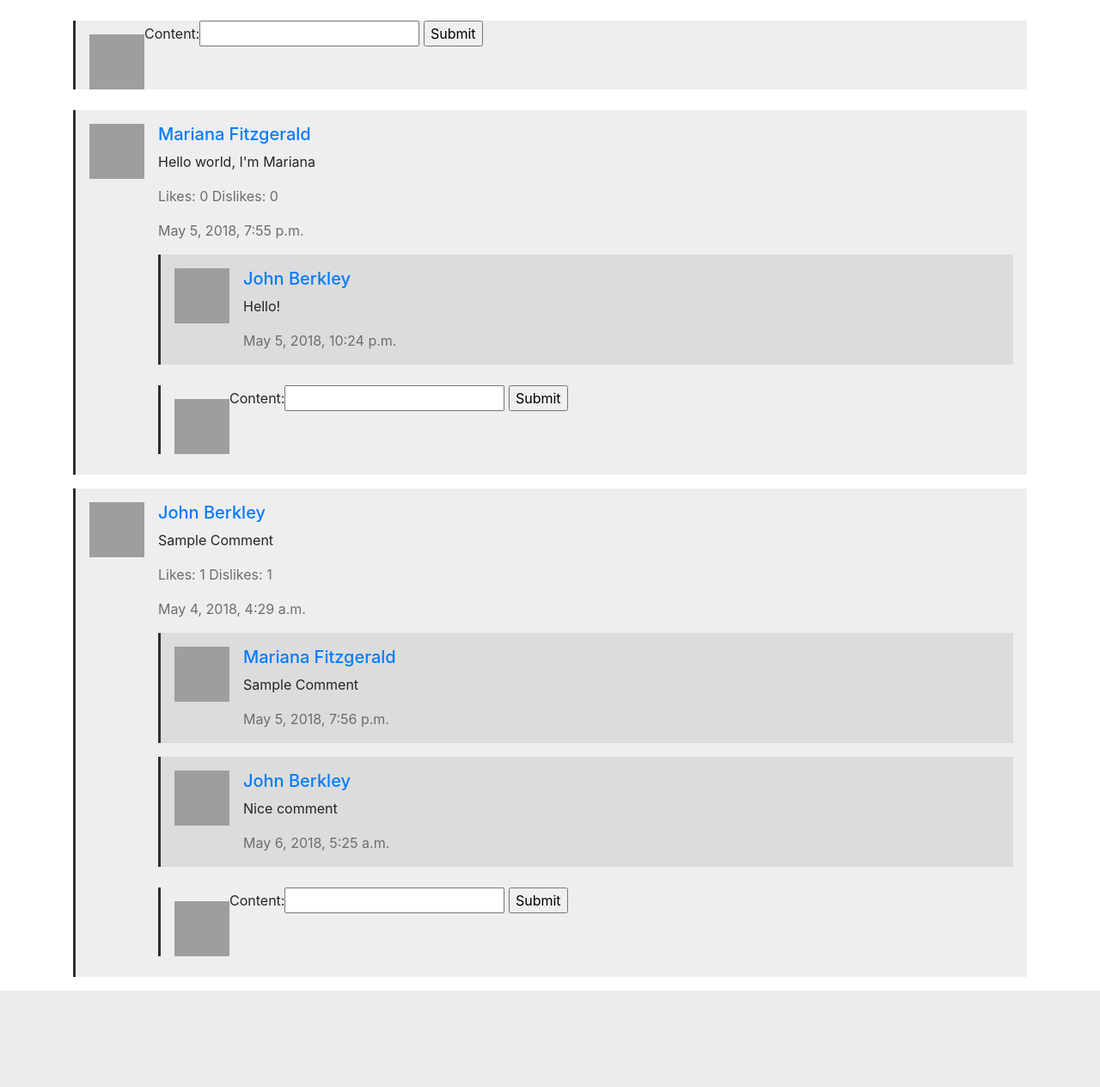
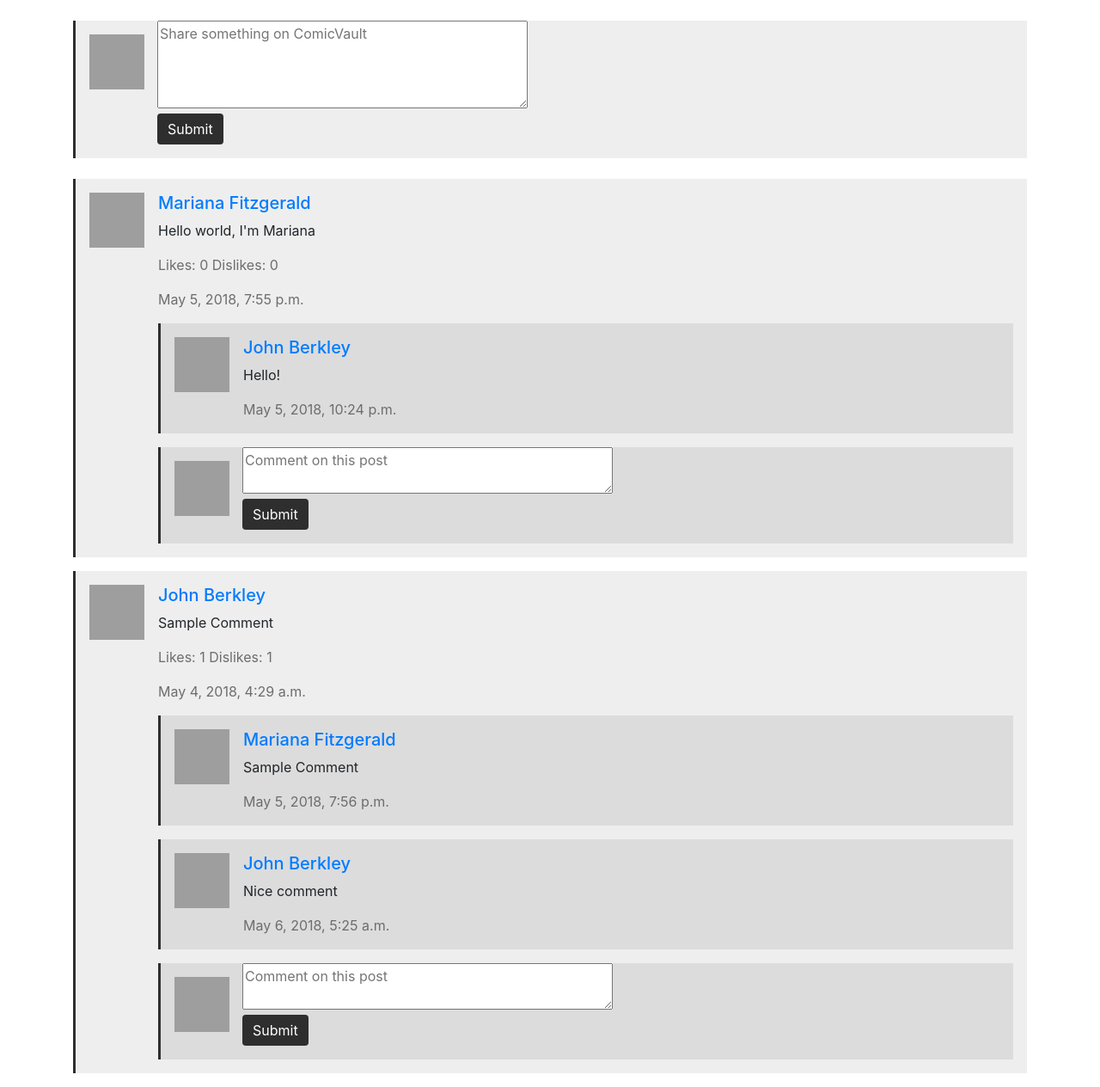
Before and after one commit to DigiTech-LLC/Comic-Vault, a Django app: page /timeline/ in a window 1280 px wide. Shown: the part 56-1320 px from the top of the page at 86% size. Before the commit the page ends 1208 px from the top, so only its background shows below. Run offline with Django 3.2, Linux system fonts and the light colour scheme; a user stored in the database is signed in; data comes from the database, SQL or seed files in the repository; some libraries are stand-ins or nearby versions; grey boxes are pictures that could not be loaded.

Commit message:
Fixed timeline form styling

```diff
--- a/ComicVault/settings.py
+++ b/ComicVault/settings.py
@@ -32,6 +32,7 @@ ALLOWED_HOSTS = ['*']
 # Application definition
 
 INSTALLED_APPS = [
+    'bootstrapform',
     'Vault.apps.VaultConfig',
     'django.contrib.admin',
     'django.contrib.auth',
--- a/Vault/forms.py
+++ b/Vault/forms.py
@@ -15,7 +15,7 @@ class SignUpForm(UserCreationForm):
 
 
 class TimelinePostForm(forms.ModelForm):
-    content = forms.Textarea()
+    content = forms.CharField(widget=forms.Textarea(attrs={'placeholder': 'Share something on ComicVault', 'rows': '4'}), label='')
 
     class Meta:
         model = TimelinePost
@@ -23,7 +23,7 @@ class TimelinePostForm(forms.ModelForm):
 
 
 class TimelineCommentForm(forms.ModelForm):
-    content = forms.Textarea()
+    content = forms.CharField(widget=forms.Textarea(attrs={'placeholder': 'Comment on this post', 'rows': '2'}), label='')
 
     class Meta:
         model = TimelineComment
--- a/Vault/templates/Vault/timeline.html
+++ b/Vault/templates/Vault/timeline.html
@@ -30,7 +30,7 @@
         {% endif %}
     </ul>
 </nav>
-
+{% load bootstrap %}
 <div class="container w-80">
     <div class="form-group media my-4" style="border-left: 3px solid #2E2E2E; background-color: #EEE">
         <img class="ml-3 mt-3" src="{{ user.userprofile.profile_picture }}" alt="Profile Picture" height="64px" width="64px">
@@ -38,10 +38,12 @@
             <textarea type="text" rows="4" class="form-control mt-3 mr-3 my-3" id="post_input" placeholder="Share something on ComicVault"></textarea>
             <button type="submit" class="btn btn-primary mb-3" style="background-color: #2E2E2E; border: none;">Post</button>
         </div>-->
-        <form method="post">
+        <form method="post" class="column container-fluid">
             {% csrf_token %}
-            {{ postform }}
-            <input type="submit" value="Submit" name="Post"/>
+            <div class="mr-3">
+                {{ postform | bootstrap }}
+            </div>
+            <input type="submit" value="Submit" name="Post" class="btn btn-primary mb-3" style="background-color: #2E2E2E; border: none;"/>
         </form>
     </div>
     {% if timeline_post_list %}
@@ -76,17 +78,19 @@
                                         {% endif %}
                                     {% endfor %}
                                 {% endif %}
-                                <div class="form-group media my-4" style="border-left: 3px solid #2E2E2E; background-color: #EEE">
+                                <div class="form-group my-3 mr-3 media" style="border-left: 3px solid #2E2E2E; background-color: #dcdcdc">
                                     <img class="ml-3 mt-3" src="{{ user.userprofile.profile_picture }}" alt="Profile Picture" height="64px" width="64px">
                                     <!--<div class="column container-fluid">
                                         <textarea type="text" rows="2" class="form-control mt-3 mr-3 my-3" id="comment_input" placeholder="Comment on this post"></textarea>
                                         <button type="submit" class="btn btn-primary mb-3" style="background-color: #2E2E2E; border: none;">Post</button>
                                     </div>-->
-                                    <form method="post">
+                                    <form method="post" class="column container-fluid">
                                         {% csrf_token %}
-                                        {{ commentform }}
+                                        <div class="mr-3">
+                                            {{ commentform | bootstrap }}
+                                        </div>
                                         <input type="hidden" value="{{ post.id }}" name="timeline_post_id">
-                                        <input type="submit" value="Submit" name="Comment"/>
+                                        <input type="submit" value="Submit" name="Comment" class="btn btn-primary mb-3" style="background-color: #2E2E2E; border: none;"/>
                                     </form>
                                 </div>
                             </ul>
--- a/Vault/views.py
+++ b/Vault/views.py
@@ -63,7 +63,6 @@ def timeline(request):
         follow_id_2_list.append(follow_entity.id_2)
     timeline_post_list = TimelinePost.objects.all().order_by('-timestamp')
     timeline_comment_list = TimelineComment.objects.all()
-    #template = loader.get_template('Vault/timeline.html')
     context = {
         'following_list': follow_id_2_list,
         'timeline_post_list': timeline_post_list,
```
